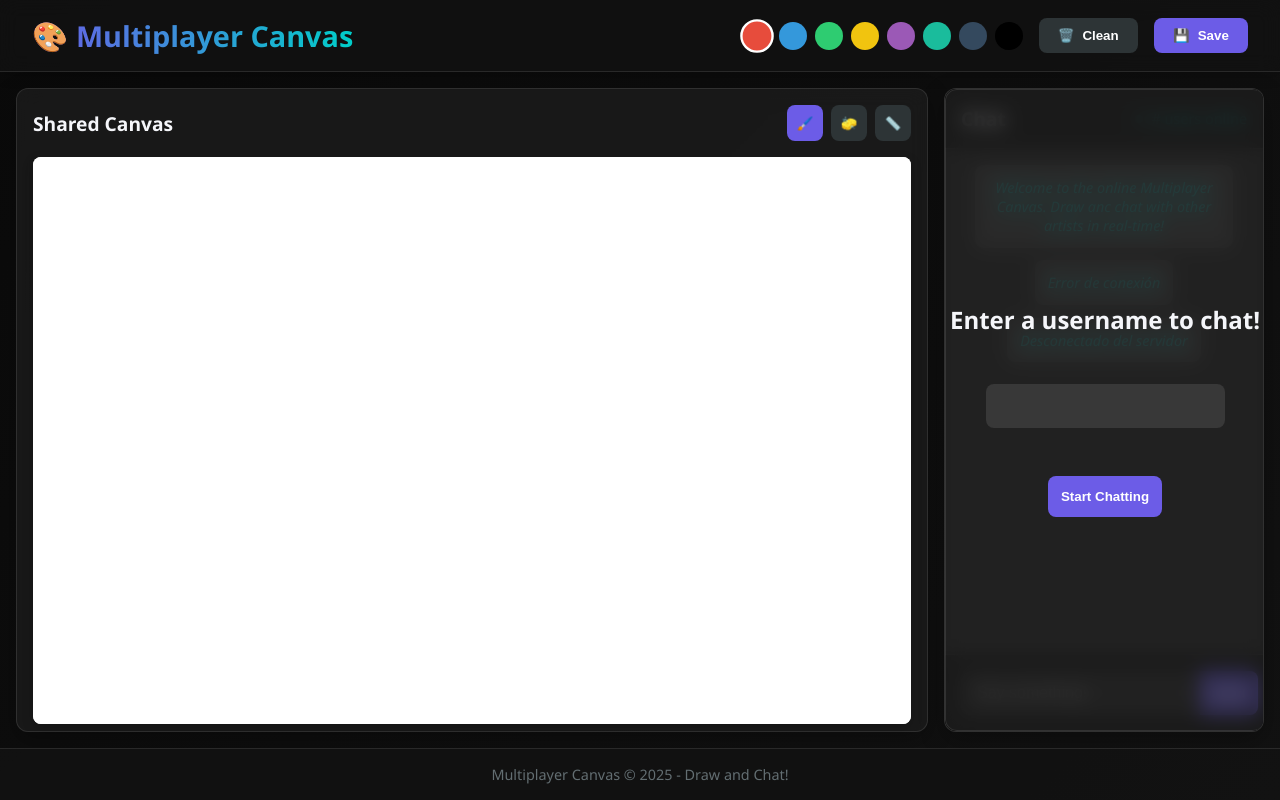
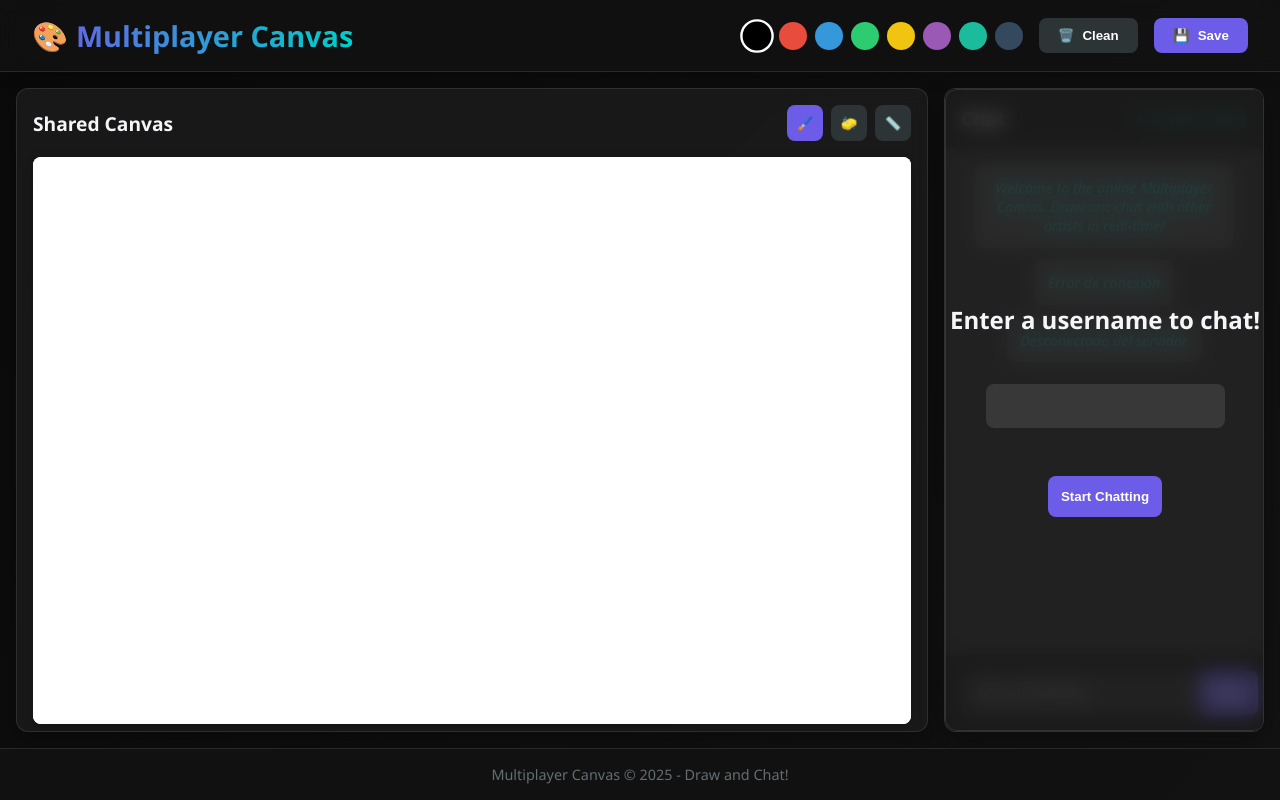
Before and after one commit to Chakloni/Go-Multiplayer-Canvas, a plain HTML site: page static/index.html in a window 1280 px wide. Drawn offline with Linux system fonts and the light colour scheme.

Commit message:
ultima por hoy

```diff
--- a/static/index.html
+++ b/static/index.html
@@ -13,14 +13,14 @@
         <h1><span style="color: white;">🎨</span> Multiplayer Canvas</h1>
         <div class="controls">
             <div class="color-picker">
-                <div class="color-option active" style="background-color: #e74c3c;" data-color="#e74c3c"></div>
+                <div class="color-option active" style="background-color: #000000;" data-color="#000000"></div>
+                <div class="color-option" style="background-color: #e74c3c;" data-color="#e74c3c"></div>
                 <div class="color-option" style="background-color: #3498db;" data-color="#3498db"></div>
                 <div class="color-option" style="background-color: #2ecc71;" data-color="#2ecc71"></div>
                 <div class="color-option" style="background-color: #f1c40f;" data-color="#f1c40f"></div>
                 <div class="color-option" style="background-color: #9b59b6;" data-color="#9b59b6"></div>
                 <div class="color-option" style="background-color: #1abc9c;" data-color="#1abc9c"></div>
                 <div class="color-option" style="background-color: #34495e;" data-color="#34495e"></div>
-                <div class="color-option" style="background-color: #000000;" data-color="#000000"></div>
             </div>
             <button class="btn secondary" id="clearBtn">
                 <span>🗑️</span> Clean
```
